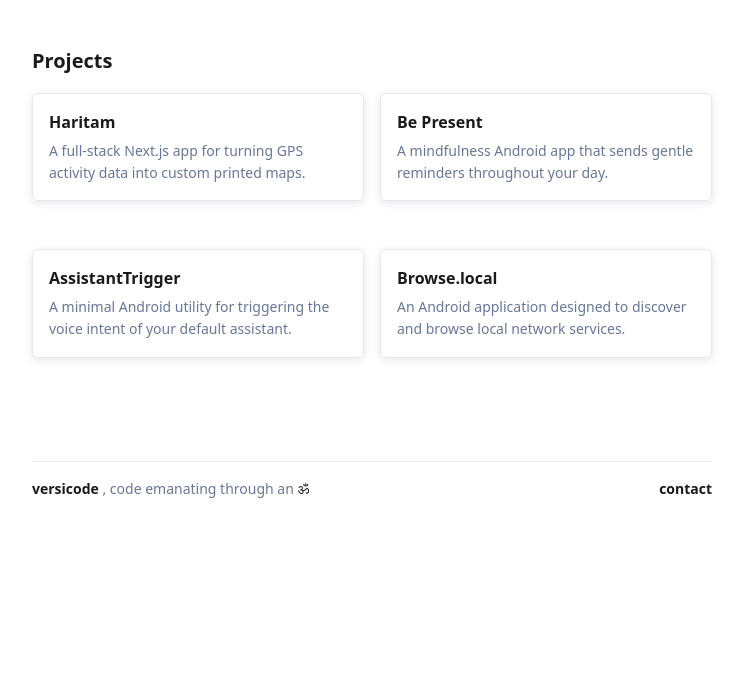
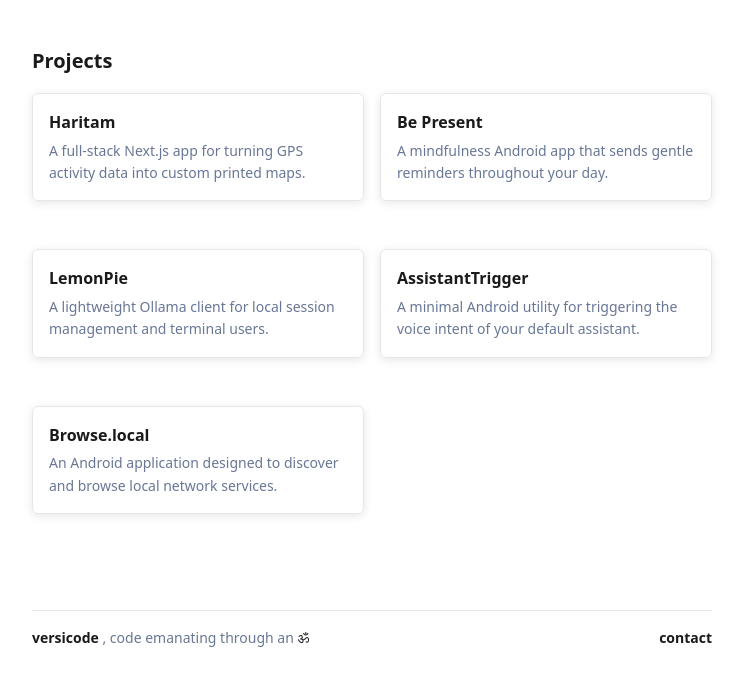
Before and after one commit to famousStratum/versicode, a plain HTML site: page index.html in a window 1280 px wide. Shown: the part 268-950 px from the top of the page, without its empty margins (268-1011 px from the left). Before the commit the page ends 800 px from the top, so only its background shows below. Drawn offline with Linux system fonts and the light colour scheme; files that its build step writes are made by us from their sources.

Commit message:
feat: add lemon-pie card to index and url to sitemap

```diff
--- a/index.html
+++ b/index.html
@@ -26,7 +26,8 @@
 
   <!-- Styles and scripts -->
   <link rel="canonical" href="https://versicode.com/" />
-  <link rel="stylesheet" href="style.css" />
+  <link rel="stylesheet" href="public/css/style.css" />
+  <link rel="icon" type="image/x-icon" href="public/images/favicon.svg">
 
   <!-- Structured data -->
   <script type="application/ld+json">
@@ -75,7 +76,8 @@
             <a href="projects/haritam.html">
               <h3>Haritam</h3>
               <p>
-                A full-stack Next.js app for turning GPS activity data into custom printed maps.
+                A full-stack Next.js app for turning GPS activity data
+                into custom printed maps.
               </p>
             </a>
           </article>
@@ -88,6 +90,18 @@
               <p>
                 A mindfulness Android app that sends gentle reminders
                 throughout your day.
+              </p>
+            </a>
+          </article>
+        </li>
+
+        <li>
+          <article>
+            <a href="projects/lemon-pie.html">
+              <h3>LemonPie</h3>
+              <p>
+                A lightweight Ollama client for local session
+                management and terminal users.
               </p>
             </a>
           </article>
@@ -139,8 +153,9 @@
       <span>, code emanating through an</span>
       <span class="om-symbol" id="om-trigger" aria-label="Trigger VERSICODE effect">ॐ</span>
     </section>
-    <a href="mailto:info@versicode.com">contact</a>
-
+    <section>
+      <a href="mailto:info@versicode.com">contact</a>
+    </section>
   </footer>
 </body>
 
--- a/sitemap.xml
+++ b/sitemap.xml
@@ -17,6 +17,11 @@
   </url>
 
   <url>
+    <loc>https://versicode.com/projects/lemon-pie.html</loc>
+    <priority>0.8</priority>
+  </url>
+
+  <url>
     <loc>https://versicode.com/projects/assistant-trigger.html</loc>
     <priority>0.8</priority>
   </url>
```
